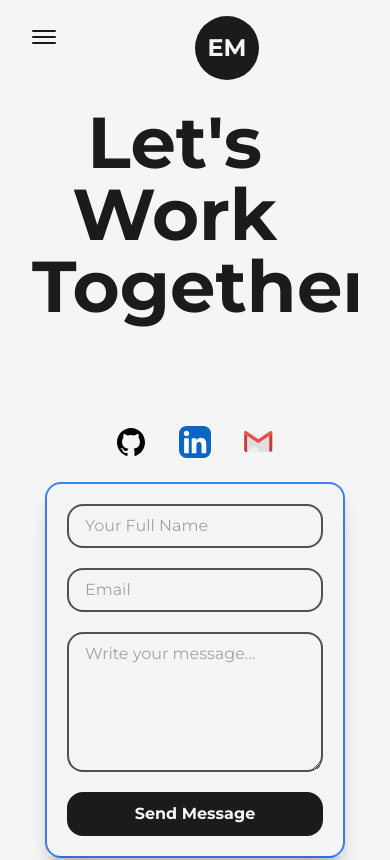
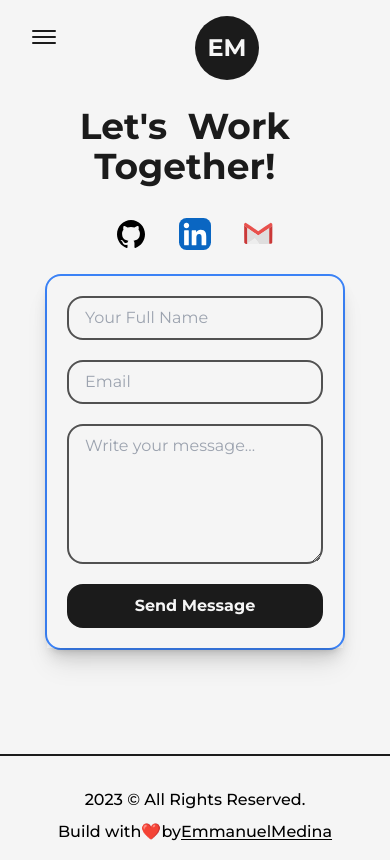
Before and after one commit to EmmanuelML78/portfolioeml, a Next.js app: page /contact in a window 390 px wide. Shown: the top 860 px of the page. Built offline with nearby package versions, Linux system fonts and the light colour scheme.

Commit message:
actualizo

```diff
--- a/src/components/AnimatedText.jsx
+++ b/src/components/AnimatedText.jsx
@@ -31,9 +31,9 @@ const AnimatedText = ({ className = "", text }) => {
   return (
     <div
       className="w-full mx-auto py-2 items-center justify-center text-center overflow-hidden
-      sm:py-0 ">
+      sm:py-0  ">
       <motion.h1
-        className={`inline-block w-full text-dark font-bold capitalize text-7xl dark:text-light  ${className}`}
+        className={`inline-block w-full text-dark font-bold capitalize xs:text-4xl text-7xl dark:text-light  ${className}`}
         variants={quote}
         initial="initial"
         animate="animate">
```
